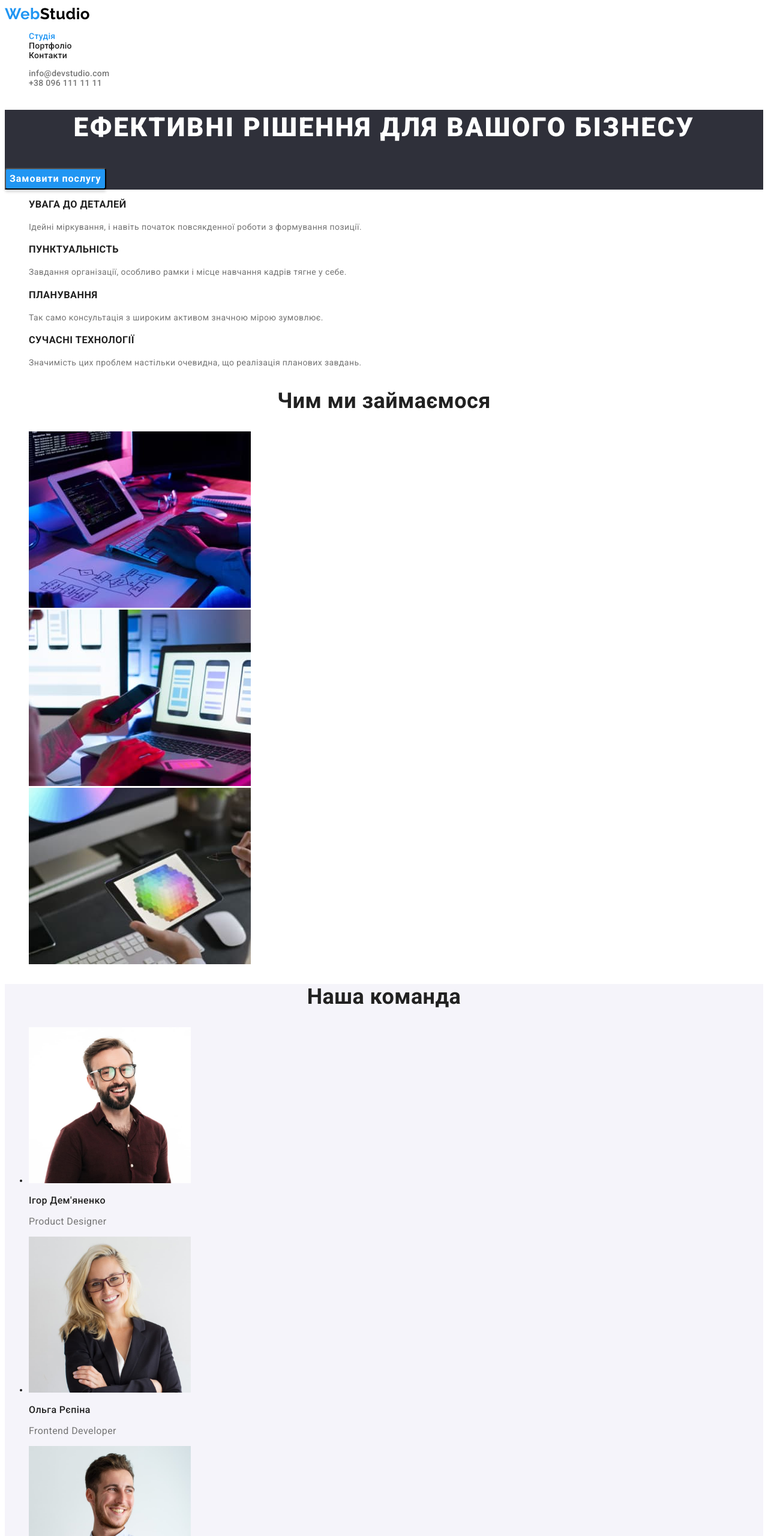
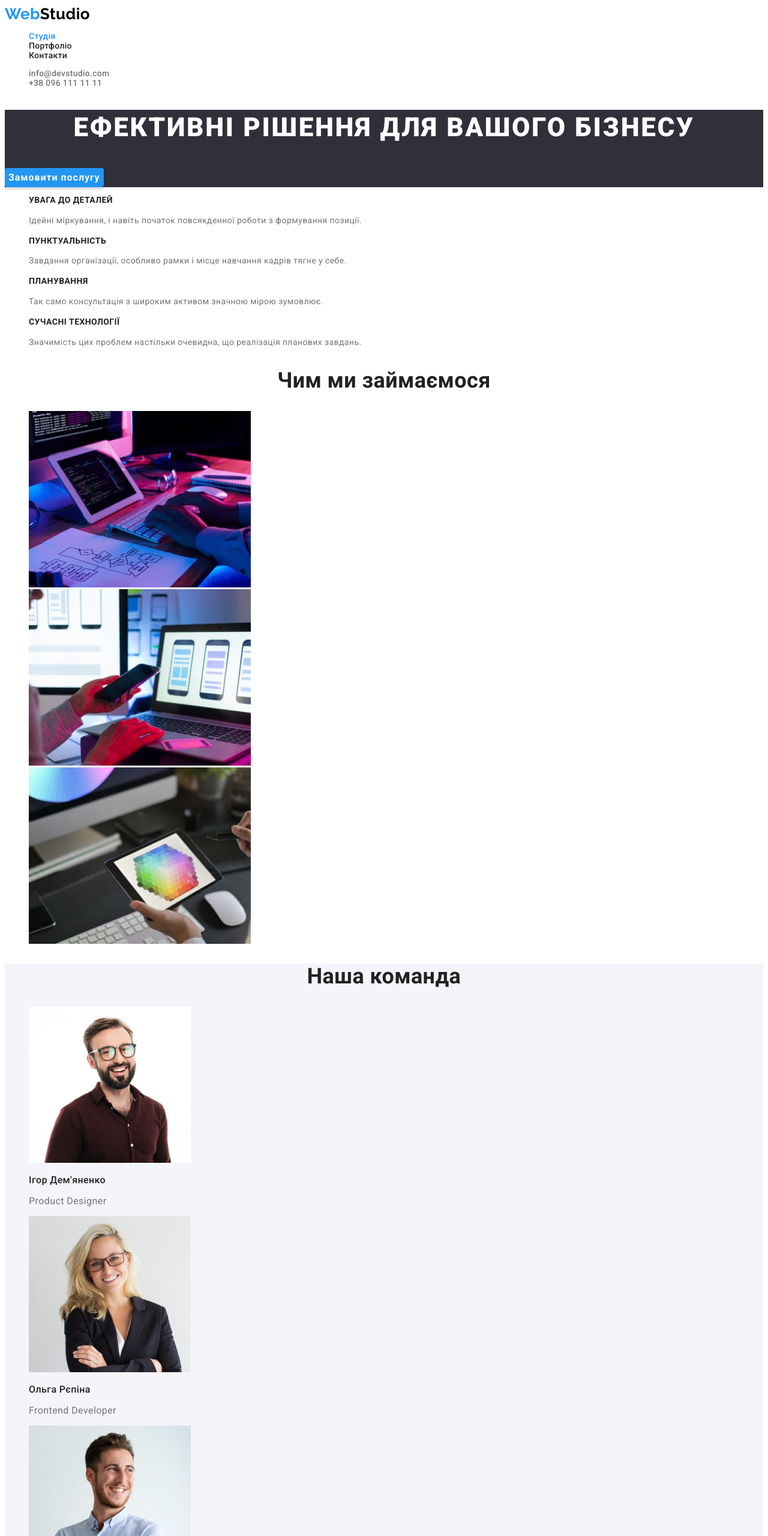
Before and after one commit to YuliiaNivina/goit-markup-hw-02, a plain HTML site: page index.html in a window 1280 px wide. Shown: the top 2560 px of the page at 60% size. Drawn offline with Linux system fonts and the light colour scheme.

Commit message:
Вносить останні правки

```diff
--- a/css/styles.css
+++ b/css/styles.css
@@ -4,6 +4,7 @@
   --link-color: #2196f3;
   --main-white-color: #ffffff;
   --background-gray: #f5f4fa;
+  --button-hover: #188ce8;
 }
 
 body {
@@ -84,11 +85,12 @@ body {
   letter-spacing: 0.06em;
   cursor: pointer;
   box-shadow: 0px 4px 4px rgba(0, 0, 0, 0.15);
+  border: none;
   border-radius: 4px;
 }
 .hero-button:hover,
 .hero-button:focus {
-  background-color: #188ce8;
+  background-color: var(--button-hover);
 }
 
 /* Наші переваги */
@@ -107,6 +109,7 @@ body {
 }
 .benefits-title {
   line-height: 1.14;
+  font-size: 14px;
   text-transform: uppercase;
 }
 .benefits-text {
@@ -164,6 +167,7 @@ body {
 
 /* Портфоліо */
 .filters-button {
+  color: var(--main-text-color);
   background-color: var(--background-gray);
   font-family: inherit;
   font-weight: 500;
@@ -172,6 +176,7 @@ body {
   letter-spacing: 0.03em;
   border: none;
   border-radius: 4px;
+  cursor: pointer;
 }
 .filters-button:hover,
 .filters-button:focus {
--- a/index.html
+++ b/index.html
@@ -116,7 +116,7 @@
       <!-- Команда -->
       <section class="team">
         <h2 class="secondary-title">Наша команда</h2>
-        <ul>
+        <ul class="list">
           <li>
             <img src="./images/team-demjanenko.jpg" alt="фото Ігоря Дем'яненко" width="270" />
             <h3 class="team-name">Ігор Дем'яненко</h3>
```
